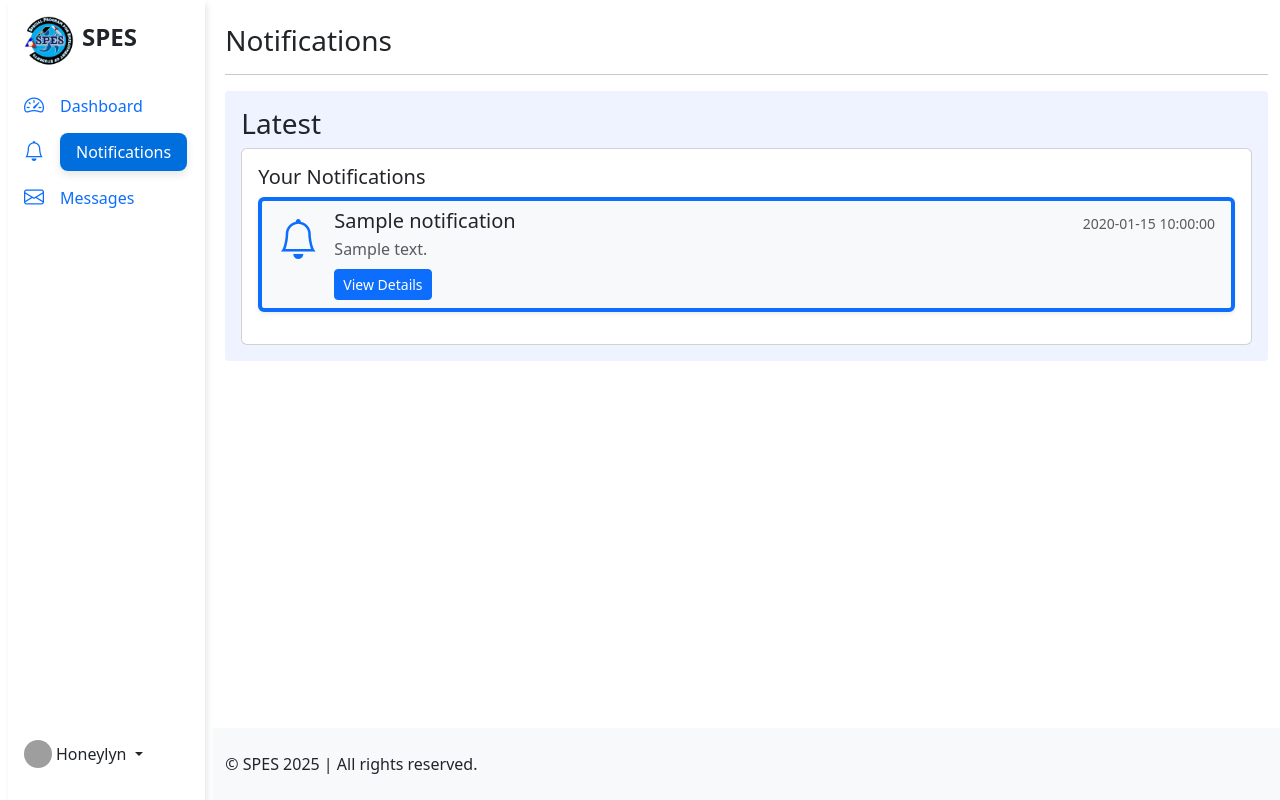
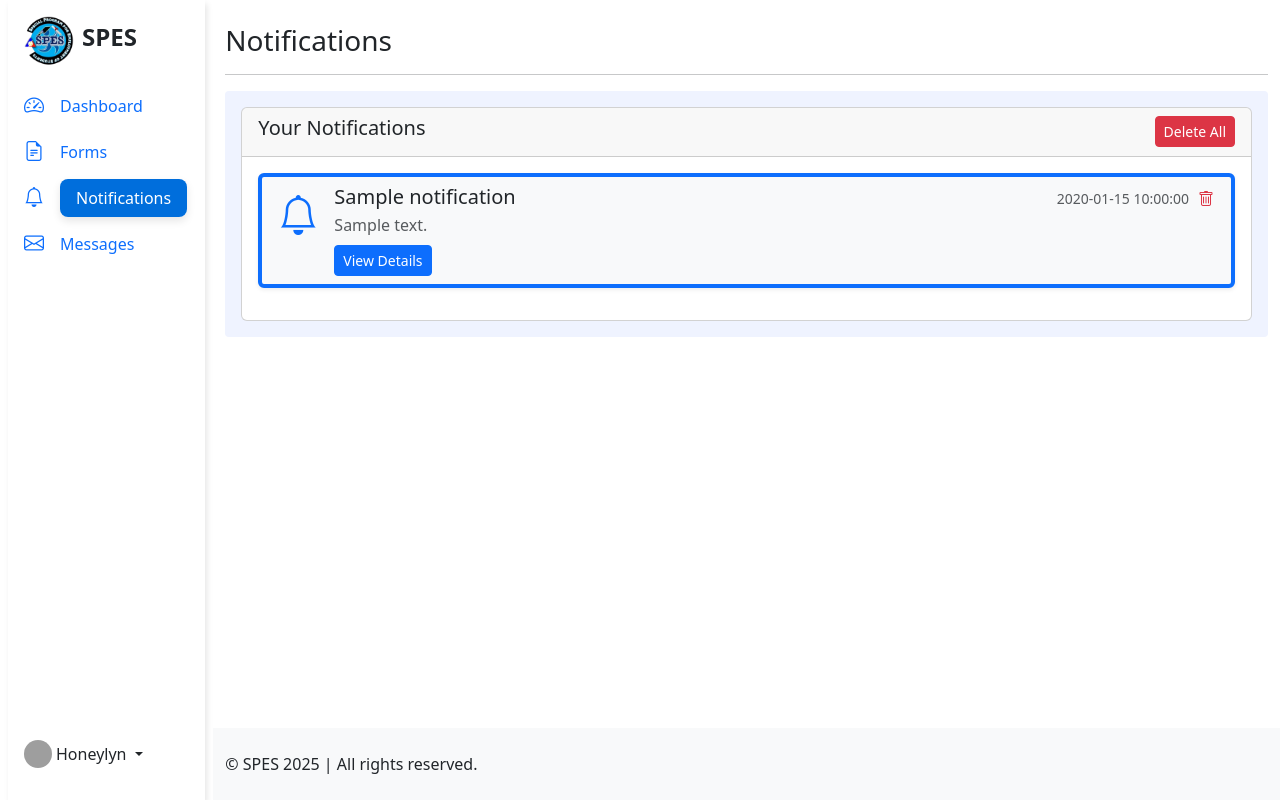
Before and after one commit to jericwin/SPES, a Flask app: template templates/new/notifications.html in a window 1280 px wide. Run offline with Flask 3, Linux system fonts and the light colour scheme; the template is opened without the code that fills it: most values are stand-ins (such as "Sample title", 1, 10 or a date in 2020); grey boxes are pictures that could not be loaded.

Commit message:
Add notification management features: introduce 'Delete' functionality for individual notifications and a 'Delete All' button, enhance the notifications display with improved HTML structure, and add JavaScript for dynamic notification handling.

```diff
--- a/templates/new/notifications.html
+++ b/templates/new/notifications.html
@@ -106,6 +106,15 @@
                 </a>
               </li>
               <li>
+                <a
+                  href="{{ url_for('new_applicants_forms') }}"
+                  class="nav-link px-sm-0 px-2"
+                >
+                  <i class="fs-5 bi-file-earmark-text"></i
+                  ><span class="ms-3 d-none d-sm-inline">Forms</span>
+                </a>
+              </li>
+              <li>
                 <a href="#" class="nav-link px-sm-0 px-2">
                   <i class="fs-5 bi-bell"></i
                   ><span class="ms-3 d-none d-sm-inline" id="sidebar-active"
@@ -187,17 +196,28 @@
 
               <hr />
               <div class="main-container">
-                <h3>Latest</h3>
-                <!-- bootstrap card -->
                 <div class="card">
+                  <div
+                    class="card-header d-flex justify-content-between align-items-center"
+                  >
+                    <h5 class="card-title">Your Notifications</h5>
+                    {% if notifications %}
+                    <button
+                      class="btn btn-danger btn-sm"
+                      onclick="deleteAllNotifications()"
+                    >
+                      <i class="fas fa-trash"></i> Delete All
+                    </button>
+                    {% endif %}
+                  </div>
                   <div class="card-body">
-                    <h5 class="card-title">Your Notifications</h5>
                     {% if notifications %}
                     <div class="list-group">
                       {% for notification in notifications %}
                       <div
                         class="list-group-item list-group-item-action mb-3 rounded shadow-sm {% if not notification.is_read %}border-start border-4 border-primary{% endif %}"
                         style="background-color: {% if not notification.is_read %}#f8f9fa{% else %}#ffffff{% endif %};"
+                        id="notification-{{ notification.id }}"
                       >
                         <div class="d-flex">
                           <div class="me-3">
@@ -219,9 +239,17 @@
                               class="d-flex w-100 justify-content-between align-items-center"
                             >
                               <h5 class="mb-1">{{ notification.title }}</h5>
-                              <small class="text-muted"
-                                >{{ notification.created_at }}</small
-                              >
+                              <div class="d-flex align-items-center">
+                                <small class="text-muted me-2"
+                                  >{{ notification.created_at }}</small
+                                >
+                                <button
+                                  class="btn btn-link text-danger p-0"
+                                  onclick="deleteNotification({{ notification.id }})"
+                                >
+                                  <i class="bi bi-trash"></i>
+                                </button>
+                              </div>
                             </div>
                             <p class="mb-2 text-muted">
                               {{ notification.message }}
@@ -259,5 +287,100 @@
     </div>
 
     <script src="https://cdn.jsdelivr.net/npm/bootstrap@5.3.0-alpha1/dist/js/bootstrap.bundle.min.js"></script>
+    <script>
+      function deleteNotification(notificationId) {
+        if (confirm("Are you sure you want to delete this notification?")) {
+          fetch(`/delete-notification/${notificationId}`, {
+            method: "POST",
+            headers: {
+              "Content-Type": "application/json",
+            },
+          })
+            .then((response) => response.json())
+            .then((data) => {
+              if (data.success) {
+                // Remove only the specific notification element
+                const notificationElement = document.getElementById(
+                  `notification-${notificationId}`
+                );
+                if (notificationElement) {
+                  notificationElement.remove();
+                }
+
+                // Check if there are any notifications left
+                const notificationsContainer =
+                  document.querySelector(".list-group");
+                if (
+                  notificationsContainer &&
+                  !notificationsContainer.querySelector(".list-group-item")
+                ) {
+                  // If no notifications left, update the container
+                  const cardBody = document.querySelector(".card-body");
+                  cardBody.innerHTML = `
+                    <div class="text-center py-5">
+                      <i class="bi bi-bell fs-1 text-muted mb-3"></i>
+                      <p class="text-muted">No notifications yet.</p>
+                    </div>
+                  `;
+                  // Hide the delete all button
+                  const deleteAllBtn = document.querySelector(
+                    ".card-header .btn-danger"
+                  );
+                  if (deleteAllBtn) {
+                    deleteAllBtn.style.display = "none";
+                  }
+                }
+              } else {
+                alert(data.message || "Error deleting notification");
+              }
+            })
+            .catch((error) => {
+              console.error("Error:", error);
+              alert("An error occurred while deleting the notification");
+            });
+        }
+      }
+
+      function deleteAllNotifications() {
+        if (
+          confirm(
+            "Are you sure you want to delete all notifications? This action cannot be undone."
+          )
+        ) {
+          fetch("/delete-all-notifications", {
+            method: "POST",
+            headers: {
+              "Content-Type": "application/json",
+            },
+          })
+            .then((response) => response.json())
+            .then((data) => {
+              if (data.success) {
+                // Update the container with the "no notifications" message
+                const cardBody = document.querySelector(".card-body");
+                cardBody.innerHTML = `
+                  <div class="text-center py-5">
+                    <i class="bi bi-bell fs-1 text-muted mb-3"></i>
+                    <p class="text-muted">No notifications yet.</p>
+                  </div>
+                `;
+                // Hide the delete all button
+                const deleteAllBtn = document.querySelector(
+                  ".card-header .btn-danger"
+                );
+                if (deleteAllBtn) {
+                  deleteAllBtn.style.display = "none";
+                }
+              } else {
+                alert(data.message || "Error deleting notifications");
+              }
+            })
+            .catch((error) => {
+              console.error("Error:", error);
+              alert("An error occurred while deleting notifications");
+            });
+        }
+      }
+    </script>
   </body>
 </html>
```
